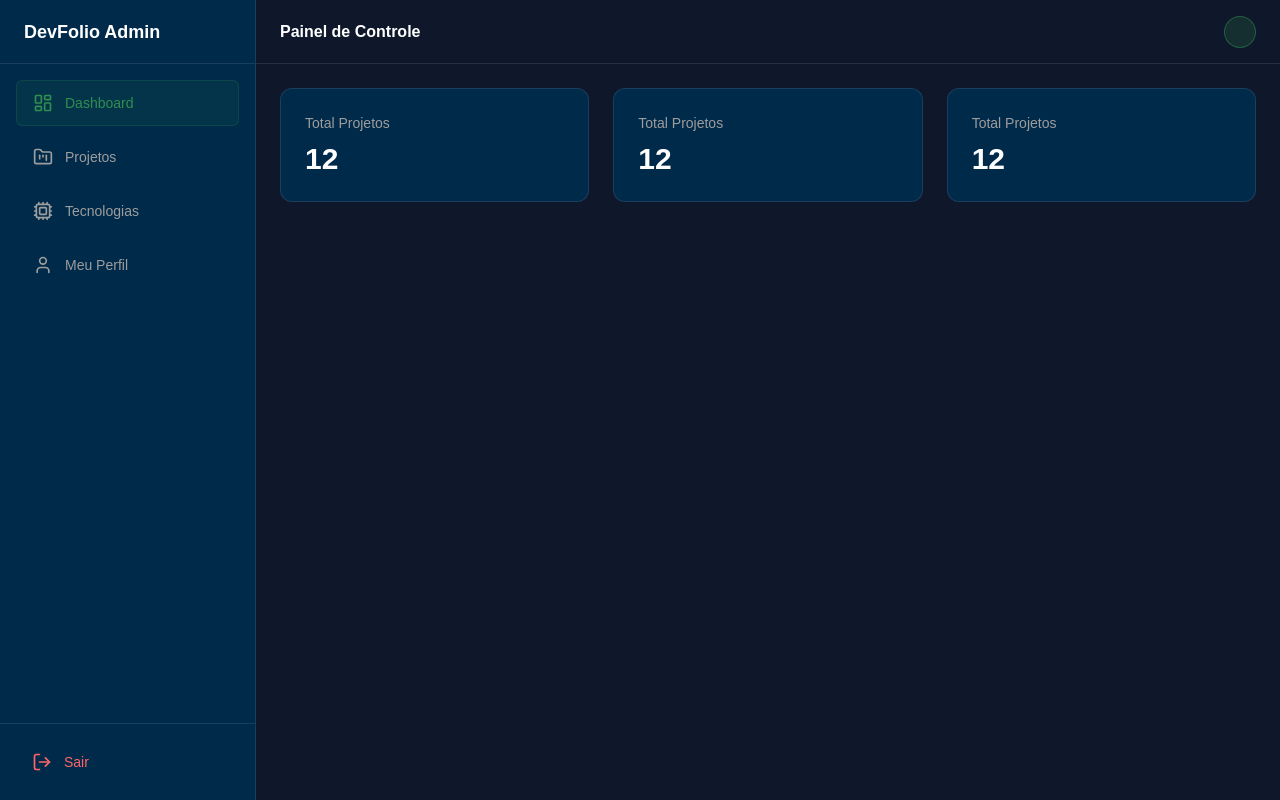
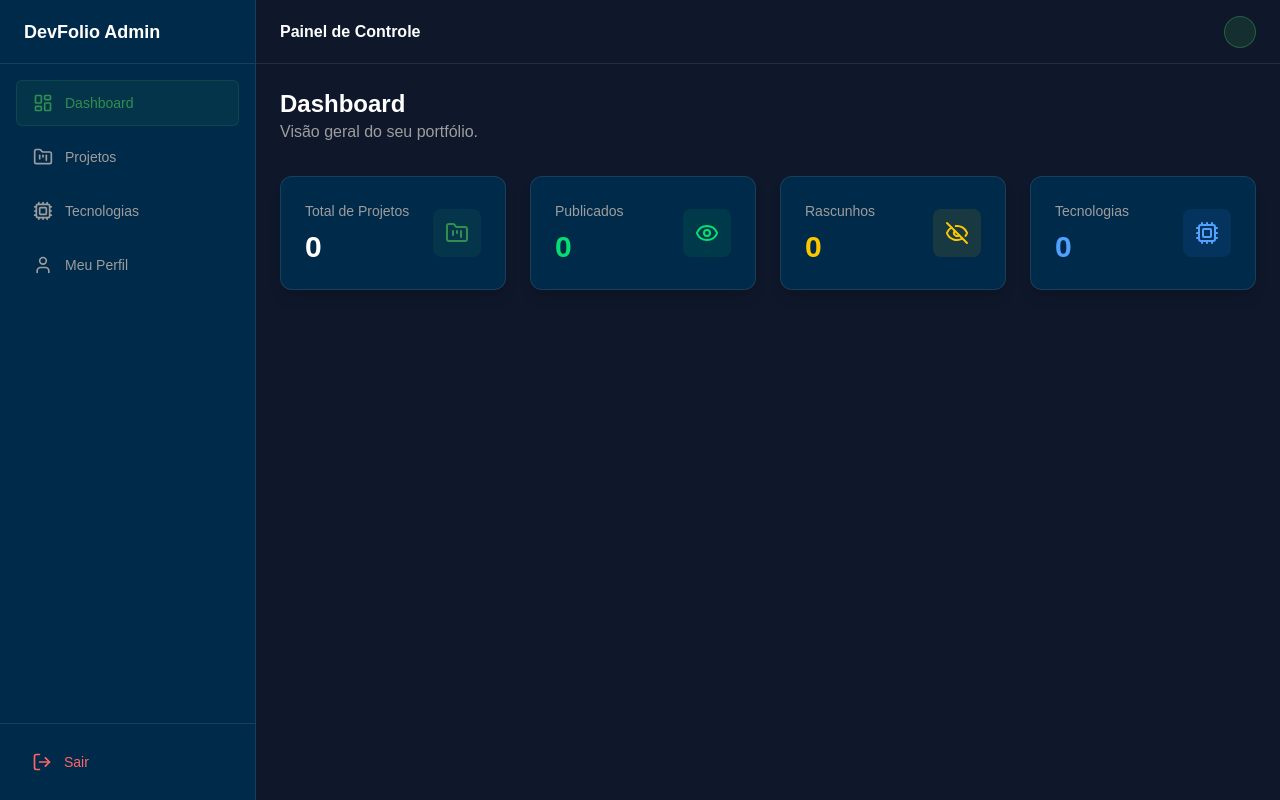
Before and after one commit to LuisAraujo-Dev/devfolio-pro, a Next.js app: page /admin in a window 1280 px wide. Built offline with nearby package versions, Linux system fonts and the light colour scheme; no server answers; the database is empty.

Commit message:
feat: implement real-time dashboard metrics with prisma counts

```diff
--- a/src/app/(admin)/admin/page.tsx
+++ b/src/app/(admin)/admin/page.tsx
@@ -1,14 +1,78 @@
-// src/app/(admin)/admin/page.tsx
-export default function AdminDashboard() {
+import { PrismaClient } from "@prisma/client";
+import { FolderKanban, Eye, EyeOff, Cpu } from "lucide-react";
+
+const prisma = new PrismaClient();
+
+export default async function AdminDashboard() {
+  const [totalProjects, publishedProjects, draftProjects, totalTechs] = await Promise.all([
+    prisma.project.count(), // Total
+    prisma.project.count({ where: { isVisible: true } }),
+    prisma.project.count({ where: { isVisible: false } }),
+    prisma.technology.count(), // Total de Techs
+  ]);
+
   return (
-    <div className="grid gap-6 md:grid-cols-3">
-      {/* Cards de Estatísticas (Placeholders) */}
-      {[1, 2, 3].map((item) => (
-        <div key={item} className="rounded-xl border border-white/10 bg-surface p-6">
-          <h3 className="text-sm font-medium text-muted">Total Projetos</h3>
-          <p className="mt-2 text-3xl font-bold text-white">12</p>
+    <div className="space-y-8">
+      <div>
+        <h1 className="text-2xl font-bold text-white">Dashboard</h1>
+        <p className="text-muted">Visão geral do seu portfólio.</p>
+      </div>
+
+      <div className="grid gap-6 md:grid-cols-2 lg:grid-cols-4">
+
+        {/* Card: Total de Projetos */}
+        <div className="rounded-xl border border-white/10 bg-surface p-6 shadow-lg">
+          <div className="flex items-center justify-between">
+            <div>
+              <p className="text-sm font-medium text-muted">Total de Projetos</p>
+              <h3 className="mt-2 text-3xl font-bold text-white">{totalProjects}</h3>
+            </div>
+            <div className="flex size-12 items-center justify-center rounded-lg bg-primary/10 text-primary">
+              <FolderKanban className="size-6" />
+            </div>
+          </div>
         </div>
-      ))}
+
+        {/* Card: Publicados */}
+        <div className="rounded-xl border border-white/10 bg-surface p-6 shadow-lg">
+          <div className="flex items-center justify-between">
+            <div>
+              <p className="text-sm font-medium text-muted">Publicados</p>
+              <h3 className="mt-2 text-3xl font-bold text-green-400">{publishedProjects}</h3>
+            </div>
+            <div className="flex size-12 items-center justify-center rounded-lg bg-green-500/10 text-green-400">
+              <Eye className="size-6" />
+            </div>
+          </div>
+        </div>
+
+        {/* Card: Rascunhos */}
+        <div className="rounded-xl border border-white/10 bg-surface p-6 shadow-lg">
+          <div className="flex items-center justify-between">
+            <div>
+              <p className="text-sm font-medium text-muted">Rascunhos</p>
+              <h3 className="mt-2 text-3xl font-bold text-yellow-400">{draftProjects}</h3>
+            </div>
+            <div className="flex size-12 items-center justify-center rounded-lg bg-yellow-500/10 text-yellow-400">
+              <EyeOff className="size-6" />
+            </div>
+          </div>
+        </div>
+
+        {/* Card: Tecnologias */}
+        <div className="rounded-xl border border-white/10 bg-surface p-6 shadow-lg">
+          <div className="flex items-center justify-between">
+            <div>
+              <p className="text-sm font-medium text-muted">Tecnologias</p>
+              <h3 className="mt-2 text-3xl font-bold text-blue-400">{totalTechs}</h3>
+            </div>
+            <div className="flex size-12 items-center justify-center rounded-lg bg-blue-500/10 text-blue-400">
+              <Cpu className="size-6" />
+            </div>
+          </div>
+        </div>
+
+      </div>
     </div>
   );
 }
```
